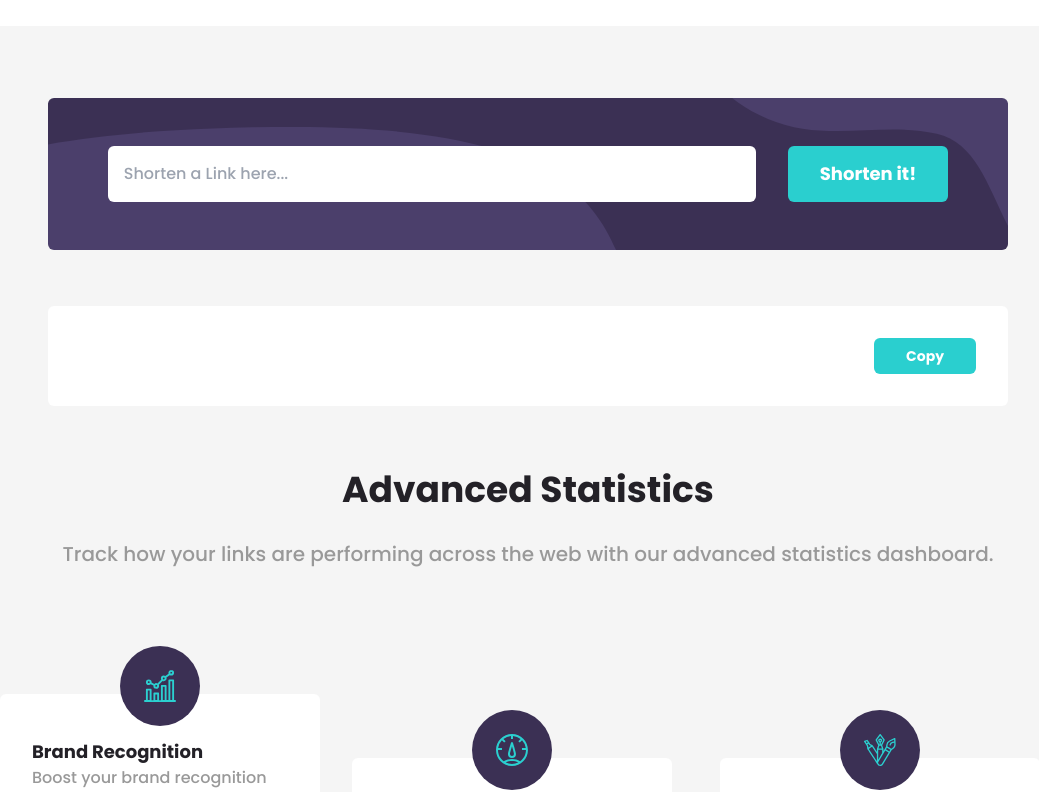
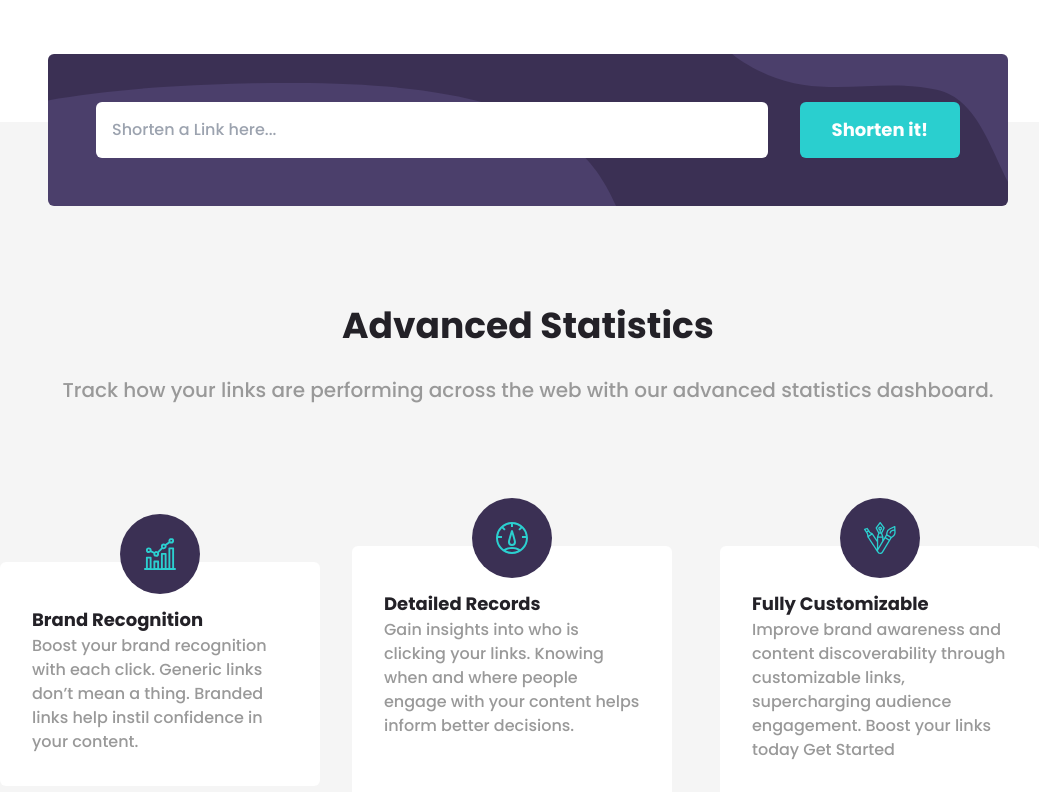
Before and after one commit to jsnicholas/shortly-url-shortener, a React (Create React App) app: page / in a window 1280 px wide. Shown: the part 660-1452 px from the top of the page, without its empty margins (112-1151 px from the left). Built offline with nearby package versions, Linux system fonts and the light colour scheme.

Commit message:
updated functionality of copy and shorten buttons

```diff
--- a/src/App.js
+++ b/src/App.js
@@ -1,6 +1,5 @@
 import Navbar from "./components/navbar";
 import Hero from "./components/hero";
-
 import Info from "./components/info";
 import CTA from "./components/cta";
 import Footer from "./components/footer";
--- a/src/components/info.jsx
+++ b/src/components/info.jsx
@@ -7,7 +7,7 @@ import custom from "../images/icon-fully-customizable.svg";
 function Info() {
   return (
     <section className="bg-infobg pb-20">
-      <div clasName="flex flex-col">
+      <div className="flex flex-col">
         <div className="-mt-24">
           <URLform />
         </div>
@@ -24,7 +24,7 @@ function Info() {
       </div>
 
       {/* Info Boxes Container */}
-      <div className="flex flex-col space-y-20 md:flex-row mt-12 md:mt-8 justify-center text-gray text-center md:text-left">
+      <div className="flex flex-col space-y-20 md:space-y-0 md:flex-row mt-12 md:mt-8 justify-center text-gray text-center md:text-left">
         {/* Brand Rec Box*/}
         <div className="w-fit md:w-1/4 bg-white rounded-md mx-8 md:m-4 p-8">
           <div className="bubble m-auto -mt-20 p-6 rounded-full bg-darkviolet w-20 h-20">
--- a/src/components/url-form.jsx
+++ b/src/components/url-form.jsx
@@ -7,20 +7,20 @@ function App() {
 
   const [getOrig, setOrig] = useState(null);
   const [getShort, setShort] = useState(null);
-
+  //Take the long link from user input
   async function getShortLink() {
     const title = get_longLink.current.value;
 
     if (title) {
       try {
-        //Pass the URL that the user has entered to the API
+        //Pass user input to the API
         const shortener = await fetch(`${baseURL}${title}`);
         // If it broke, give an error
         if (!shortener.ok) {
           const message = `Uh oh! ${shortener.status} - ${shortener.statusText}`;
           throw new Error(message);
         }
-
+        //display the data in a human-readable way
         const data = await shortener.json();
         const origLink = data.result.original_link;
         const shortenedLink = data.result.short_link;
@@ -34,42 +34,48 @@ function App() {
   }
 
   return (
-    getShortLink && (
-      <div className="flex flex-col align-center justify-center rounded-lg relative -top-8 md:top-12">
+    <div className="flex flex-col align-center justify-center rounded-lg relative -top-8 md:top-1">
       <div className="card-body flex justify-center">
         <div className="flex flex-col md:flex-row justify-center p-4 md:p-12 w-full m-6 md:w-3/4 rounded-md bg-darkviolet linkSection">
           <input
             type="text"
             ref={get_longLink}
-              className="block w-full md:w-9/12 rounded-md p-4 mb-4 md:mb-0"
+            className="block w-full md:w-11/12 rounded-md p-4 mb-4 md:mb-0"
             placeholder="Shorten a Link here..."
           />
-            <button
+          <input
+            type="button"
+            value="Shorten it!"
             className="w-full md:ml-8 md:w-fit text-white bg-cyan rounded-md font-bold  text-lg py-2 px-8"
-              onClick={getShortLink}
-            >
-              Shorten it!
-            </button>
+            onClick={() => {
+              getShortLink();
+              document.getElementById("urlInfo").className =
+                "text-lg flex justify-end rounded-md bg-white mx-40 my-8 p-8";
+            }}
+          />
         </div>
       </div>
-        <div className="text-lg flex justify-end rounded-md bg-white mx-40 my-8 p-8">
+      <div id="urlInfo" className="hidden">
         <span id="originalLink" className="w-full">
           {getOrig}
         </span>
         <span id="shortLink" className="text-cyan">
           {getShort}
         </span>
-          <button
+        <input
+          type="button"
+          id="copyButton"
+          value="Copy"
           className="ml-4 text-white bg-cyan rounded-md px-8 py-2 text-sm font-bold"
           onClick={() => {
             navigator.clipboard.writeText(`${getShort}`);
+            document.getElementById("copyButton").value = "Copied!";
+            document.getElementById("copyButton").className =
+              "ml-4 text-white bg-verydarkviolet rounded-md px-8 py-2 text-sm font-bold";
           }}
-          >
-            Copy
-          </button>
+        />
       </div>
     </div>
-    )
   );
 }
 
--- a/src/styles.css
+++ b/src/styles.css
@@ -563,14 +563,6 @@ video {
   position: relative;
 }
 
-.top-12 {
-  top: 3rem;
-}
-
-.top-8 {
-  top: 2rem;
-}
-
 .-top-8 {
   top: -2rem;
 }
@@ -583,29 +575,22 @@ video {
   order: 1;
 }
 
-.m-20 {
-  margin: 5rem;
-}
-
-.m-4 {
-  margin: 1rem;
-}
-
-.m-8 {
-  margin: 2rem;
+.m-auto {
+  margin: auto;
 }
 
 .m-6 {
   margin: 1.5rem;
 }
 
-.m-auto {
-  margin: auto;
+.mx-6 {
+  margin-left: 1.5rem;
+  margin-right: 1.5rem;
 }
 
-.mx-32 {
-  margin-left: 8rem;
-  margin-right: 8rem;
+.mx-8 {
+  margin-left: 2rem;
+  margin-right: 2rem;
 }
 
 .mx-40 {
@@ -618,22 +603,12 @@ video {
   margin-bottom: 2rem;
 }
 
-.mx-8 {
-  margin-left: 2rem;
-  margin-right: 2rem;
-}
-
-.mx-6 {
-  margin-left: 1.5rem;
-  margin-right: 1.5rem;
-}
-
 .mb-8 {
   margin-bottom: 2rem;
 }
 
-.mr-8 {
-  margin-right: 2rem;
+.mt-8 {
+  margin-top: 2rem;
 }
 
 .mb-4 {
@@ -648,16 +623,20 @@ video {
   margin-bottom: 10rem;
 }
 
-.-mr-52 {
-  margin-right: -13rem;
+.-mr-28 {
+  margin-right: -7rem;
+}
+
+.ml-10 {
+  margin-left: 2.5rem;
 }
 
 .-mt-24 {
   margin-top: -6rem;
 }
 
-.mt-8 {
-  margin-top: 2rem;
+.mt-12 {
+  margin-top: 3rem;
 }
 
 .-mt-20 {
@@ -668,72 +647,12 @@ video {
   margin-top: 0.75rem;
 }
 
-.mb-24 {
-  margin-bottom: 6rem;
+.mt-6 {
+  margin-top: 1.5rem;
 }
 
 .ml-4 {
   margin-left: 1rem;
-}
-
-.ml-8 {
-  margin-left: 2rem;
-}
-
-.ml-32 {
-  margin-left: 8rem;
-}
-
-.mt-12 {
-  margin-top: 3rem;
-}
-
-.-mr-40 {
-  margin-right: -10rem;
-}
-
-.mr-20 {
-  margin-right: 5rem;
-}
-
-.-mr-20 {
-  margin-right: -5rem;
-}
-
-.-mr-24 {
-  margin-right: -6rem;
-}
-
-.-mr-32 {
-  margin-right: -8rem;
-}
-
-.-mr-28 {
-  margin-right: -7rem;
-}
-
-.ml-20 {
-  margin-left: 5rem;
-}
-
-.ml-16 {
-  margin-left: 4rem;
-}
-
-.-mr-16 {
-  margin-right: -4rem;
-}
-
-.ml-12 {
-  margin-left: 3rem;
-}
-
-.ml-10 {
-  margin-left: 2.5rem;
-}
-
-.mt-6 {
-  margin-top: 1.5rem;
 }
 
 .block {
@@ -756,46 +675,22 @@ video {
   height: 5rem;
 }
 
-.w-2\/3 {
-  width: 66.666667%;
-}
-
-.w-3\/4 {
-  width: 75%;
-}
-
-.w-1\/4 {
-  width: 25%;
+.w-fit {
+  width: -webkit-fit-content;
+  width: -moz-fit-content;
+  width: fit-content;
 }
 
 .w-20 {
   width: 5rem;
 }
 
-.w-9\/12 {
-  width: 75%;
-}
-
-.w-fit {
-  width: -webkit-fit-content;
-  width: -moz-fit-content;
-  width: fit-content;
-}
-
 .w-full {
   width: 100%;
 }
 
-.max-w-lg {
-  max-width: 32rem;
-}
-
 .max-w-xl {
   max-width: 36rem;
-}
-
-.max-w-3xl {
-  max-width: 48rem;
 }
 
 .basis-1\/3 {
@@ -810,16 +705,8 @@ video {
   flex-direction: column;
 }
 
-.flex-wrap {
-  flex-wrap: wrap;
-}
-
 .items-center {
   align-items: center;
-}
-
-.justify-start {
-  justify-content: flex-start;
 }
 
 .justify-end {
@@ -840,10 +727,10 @@ video {
   margin-bottom: calc(0.5rem * var(--tw-space-y-reverse));
 }
 
-.space-x-4 > :not([hidden]) ~ :not([hidden]) {
-  --tw-space-x-reverse: 0;
-  margin-right: calc(1rem * var(--tw-space-x-reverse));
-  margin-left: calc(1rem * calc(1 - var(--tw-space-x-reverse)));
+.space-y-20 > :not([hidden]) ~ :not([hidden]) {
+  --tw-space-y-reverse: 0;
+  margin-top: calc(5rem * calc(1 - var(--tw-space-y-reverse)));
+  margin-bottom: calc(5rem * var(--tw-space-y-reverse));
 }
 
 .space-x-8 > :not([hidden]) ~ :not([hidden]) {
@@ -852,28 +739,12 @@ video {
   margin-left: calc(2rem * calc(1 - var(--tw-space-x-reverse)));
 }
 
-.space-y-8 > :not([hidden]) ~ :not([hidden]) {
-  --tw-space-y-reverse: 0;
-  margin-top: calc(2rem * calc(1 - var(--tw-space-y-reverse)));
-  margin-bottom: calc(2rem * var(--tw-space-y-reverse));
-}
-
-.space-y-20 > :not([hidden]) ~ :not([hidden]) {
-  --tw-space-y-reverse: 0;
-  margin-top: calc(5rem * calc(1 - var(--tw-space-y-reverse)));
-  margin-bottom: calc(5rem * var(--tw-space-y-reverse));
-}
-
 .self-auto {
   align-self: auto;
 }
 
 .self-start {
   align-self: flex-start;
-}
-
-.overflow-hidden {
-  overflow: hidden;
 }
 
 .overflow-x-hidden {
@@ -929,10 +800,6 @@ video {
   padding: 1.5rem;
 }
 
-.p-12 {
-  padding: 3rem;
-}
-
 .p-4 {
   padding: 1rem;
 }
@@ -947,19 +814,9 @@ video {
   padding-bottom: 1rem;
 }
 
-.py-16 {
-  padding-top: 4rem;
-  padding-bottom: 4rem;
-}
-
-.px-40 {
-  padding-left: 10rem;
-  padding-right: 10rem;
-}
-
-.px-32 {
-  padding-left: 8rem;
-  padding-right: 8rem;
+.py-8 {
+  padding-top: 2rem;
+  padding-bottom: 2rem;
 }
 
 .py-6 {
@@ -985,11 +842,6 @@ video {
 .py-2 {
   padding-top: 0.5rem;
   padding-bottom: 0.5rem;
-}
-
-.py-8 {
-  padding-top: 2rem;
-  padding-bottom: 2rem;
 }
 
 .pb-20 {
@@ -1020,24 +872,14 @@ video {
   line-height: 1.25rem;
 }
 
-.text-7xl {
-  font-size: 4.5rem;
+.text-5xl {
+  font-size: 3rem;
   line-height: 1;
 }
 
 .text-lg {
   font-size: 1.125rem;
   line-height: 1.75rem;
-}
-
-.text-5xl {
-  font-size: 3rem;
-  line-height: 1;
-}
-
-.text-2xl {
-  font-size: 1.5rem;
-  line-height: 2rem;
 }
 
 .font-bold {
@@ -1063,14 +905,14 @@ video {
   color: hsl(260 8% 14% / var(--tw-text-opacity));
 }
 
+.text-darkviolet {
+  --tw-text-opacity: 1;
+  color: hsl(257 27% 26% / var(--tw-text-opacity));
+}
+
 .text-cyan {
   --tw-text-opacity: 1;
   color: hsl(180 66% 49% / var(--tw-text-opacity));
-}
-
-.text-darkviolet {
-  --tw-text-opacity: 1;
-  color: hsl(257 27% 26% / var(--tw-text-opacity));
 }
 
 body {
@@ -1085,15 +927,25 @@ body {
   background-image: url(images/bg-boost-desktop.svg);
 }
 
-@media (min-width: 640px) {
-  .sm\:flex-col {
-    flex-direction: column;
+@media (min-width: 768px) {
+  .md\:top-11 {
+    top: 2.75rem;
   }
-}
 
-@media (min-width: 768px) {
-  .md\:top-12 {
-    top: 3rem;
+  .md\:top-10 {
+    top: 2.5rem;
+  }
+
+  .md\:top-8 {
+    top: 2rem;
+  }
+
+  .md\:top-2 {
+    top: 0.5rem;
+  }
+
+  .md\:top-1 {
+    top: 0.25rem;
   }
 
   .md\:order-1 {
@@ -1117,8 +969,12 @@ body {
     margin-right: 8rem;
   }
 
-  .md\:mb-40 {
-    margin-bottom: 10rem;
+  .md\:mt-0 {
+    margin-top: 0px;
+  }
+
+  .md\:mr-8 {
+    margin-right: 2rem;
   }
 
   .md\:ml-32 {
@@ -1129,16 +985,8 @@ body {
     margin-right: -10rem;
   }
 
-  .md\:ml-8 {
-    margin-left: 2rem;
-  }
-
   .md\:mb-0 {
     margin-bottom: 0px;
-  }
-
-  .md\:-mt-20 {
-    margin-top: -5rem;
   }
 
   .md\:mt-8 {
@@ -1153,12 +1001,8 @@ body {
     margin-top: 3rem;
   }
 
-  .md\:mr-8 {
-    margin-right: 2rem;
-  }
-
-  .md\:mt-0 {
-    margin-top: 0px;
+  .md\:ml-8 {
+    margin-left: 2rem;
   }
 
   .md\:flex {
@@ -1169,16 +1013,16 @@ body {
     display: none;
   }
 
-  .md\:w-full {
-    width: 100%;
+  .md\:w-1\/4 {
+    width: 25%;
   }
 
   .md\:w-3\/4 {
     width: 75%;
   }
 
-  .md\:w-9\/12 {
-    width: 75%;
+  .md\:w-11\/12 {
+    width: 91.666667%;
   }
 
   .md\:w-fit {
@@ -1187,24 +1031,18 @@ body {
     width: fit-content;
   }
 
-  .md\:w-20 {
-    width: 5rem;
-  }
-
-  .md\:w-1\/4 {
-    width: 25%;
-  }
-
   .md\:flex-row {
     flex-direction: row;
   }
 
-  .md\:flex-col {
-    flex-direction: column;
+  .md\:justify-between {
+    justify-content: space-between;
   }
 
-  .md\:justify-between {
-    justify-content: space-between;
+  .md\:space-y-0 > :not([hidden]) ~ :not([hidden]) {
+    --tw-space-y-reverse: 0;
+    margin-top: calc(0px * calc(1 - var(--tw-space-y-reverse)));
+    margin-bottom: calc(0px * var(--tw-space-y-reverse));
   }
 
   .md\:self-start {
@@ -1245,21 +1083,3 @@ body {
     justify-content: center;
   }
 }
-
-@media (min-width: 1280px) {
-  .xl\:ml-0 {
-    margin-left: 0px;
-  }
-
-  .xl\:w-3\/4 {
-    width: 75%;
-  }
-
-  .xl\:max-w-full {
-    max-width: 100%;
-  }
-
-  .xl\:justify-center {
-    justify-content: center;
-  }
-}
```
Lines whose indentation alone changed are shown as unchanged.
